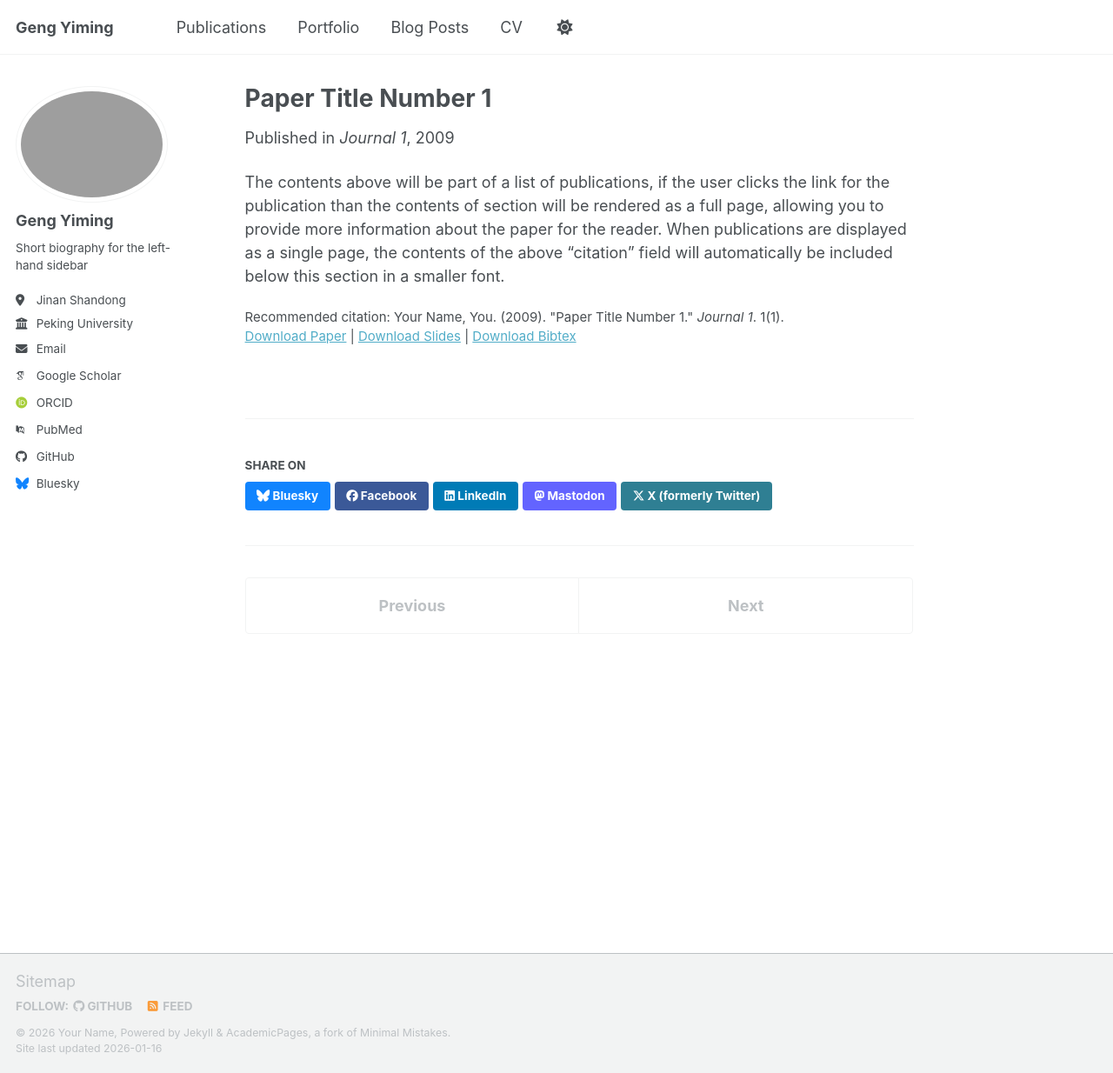
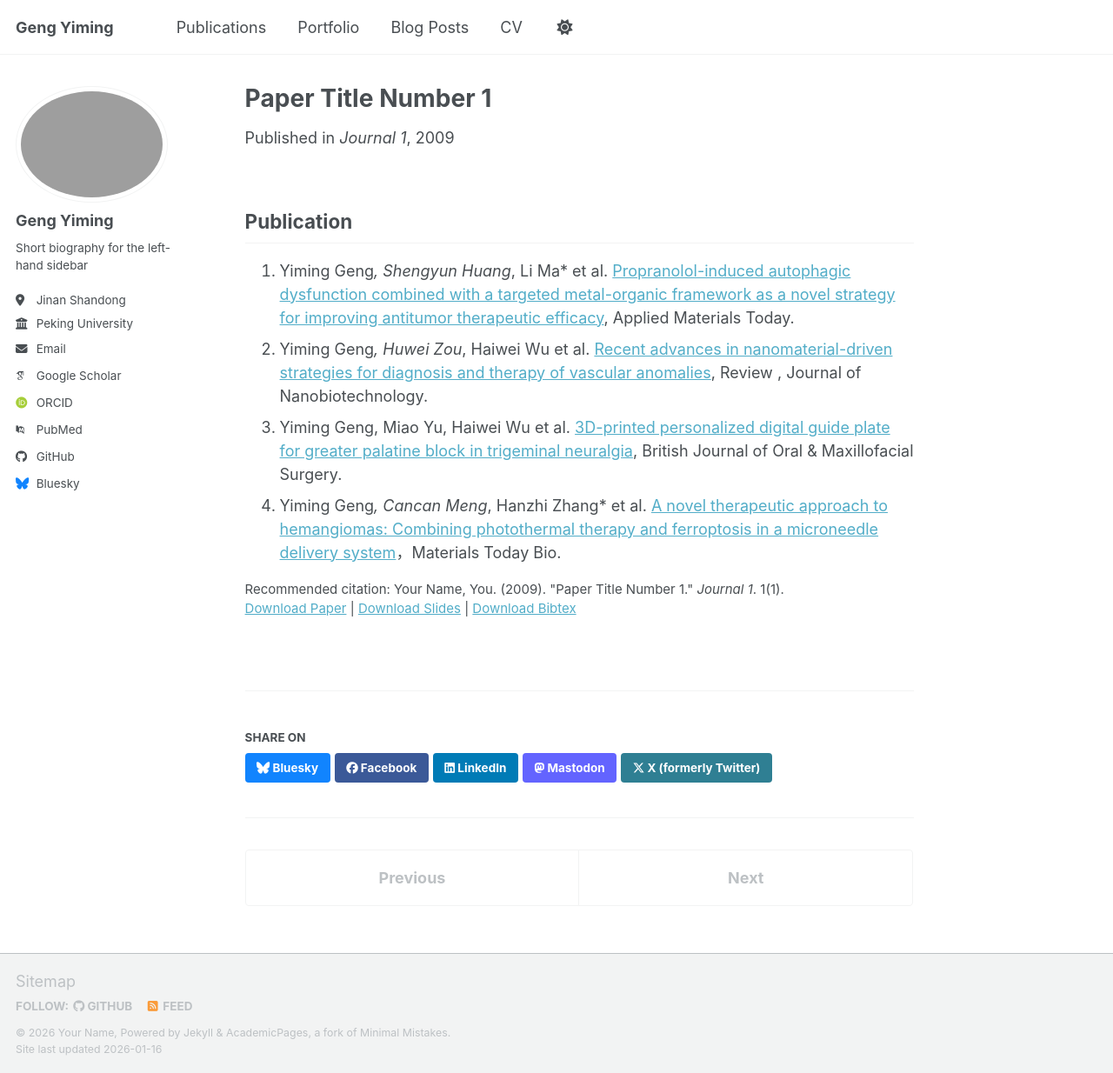
Before and after one commit to GENGYIM/GENGYIM.github.io, a Jekyll site: the page built from _publications/2009-10-01-paper-title-number-1.md, in a window 1280 px wide and 1234 px high. Shown: the whole window at 87% size. Built offline with Jekyll 4.4.1, drawn with Linux system fonts in a browser that asks for light colours; some web fonts are replaced; a script bundle is joined from its source files by our own code; library files that are not in the unit come from our copies.

Commit message:
Update 2009-10-01-paper-title-number-1.md

```diff
--- a/_publications/2009-10-01-paper-title-number-1.md
+++ b/_publications/2009-10-01-paper-title-number-1.md
@@ -11,4 +11,8 @@
 bibtexurl: 'https://academicpages.github.io/files/bibtex1.bib'
 citation: 'Your Name, You. (2009). &quot;Paper Title Number 1.&quot; <i>Journal 1</i>. 1(1).'
 ---
-The contents above will be part of a list of publications, if the user clicks the link for the publication than the contents of section will be rendered as a full page, allowing you to provide more information about the paper for the reader. When publications are displayed as a single page, the contents of the above "citation" field will automatically be included below this section in a smaller font.
+## Publication
+1. Yiming Geng*, Shengyun Huang*, Li Ma* et al. [Propranolol-induced autophagic dysfunction combined with a targeted metal-organic framework as a novel strategy for improving antitumor therapeutic efficacy](https://www.sciencedirect.com/science/article/pii/S2352940723001567), Applied Materials Today.
+2. Yiming Geng*, Huwei Zou*, Haiwei Wu et al. [Recent advances in nanomaterial-driven strategies for diagnosis and therapy of vascular anomalies](https://link.springer.com/article/10.1186/s12951-024-02370-2), Review , Journal of Nanobiotechnology.
+3. Yiming Geng, Miao Yu, Haiwei Wu et al. [3D-printed personalized digital guide plate for greater palatine block in trigeminal neuralgia](https://www.sciencedirect.com/science/article/pii/S0266435624000160), British Journal of Oral & Maxillofacial Surgery.
+4. Yiming Geng*, Cancan Meng*, Hanzhi Zhang* et al. [A novel therapeutic approach to hemangiomas: Combining photothermal therapy and ferroptosis in a microneedle delivery system](https://www.sciencedirect.com/science/article/pii/S2590006425003072)，Materials Today Bio.
```
